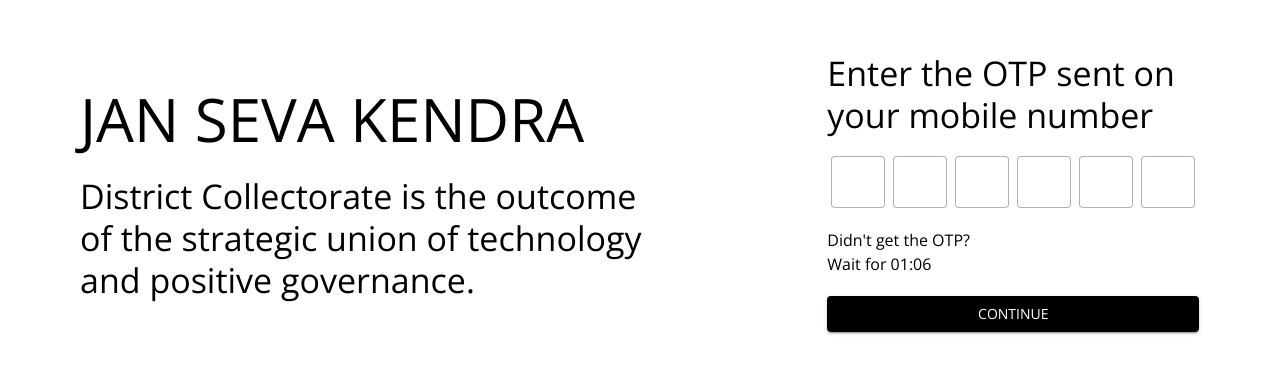
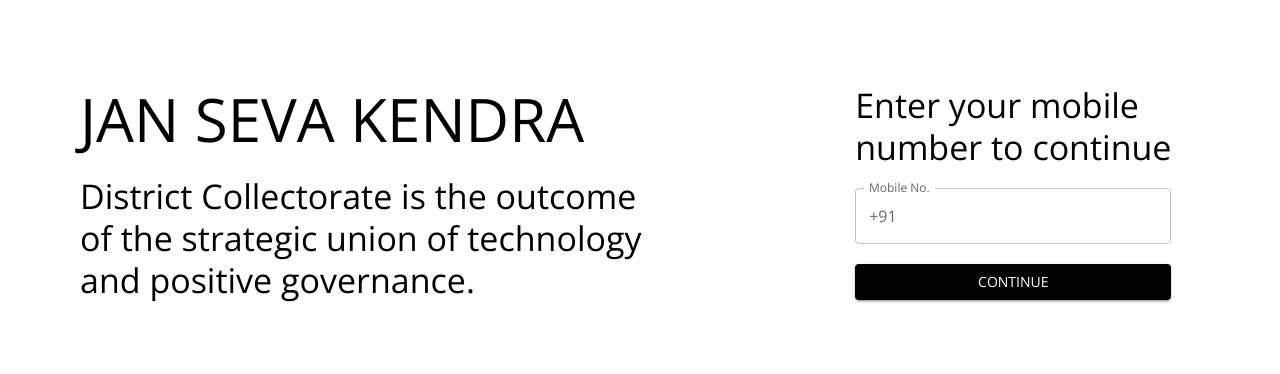
Before and after one commit to himansu9805/SSIP-Hackathon-2022, a React (Create React App) app: page / in a window 1280 px wide. Shown: the part 208-582 px from the top of the page. Built offline with nearby package versions, Linux system fonts and the light colour scheme.

Commit message:
Updated some code

```diff
--- a/package.json
+++ b/package.json
@@ -9,6 +9,7 @@
     "@testing-library/jest-dom": "^5.16.5",
     "@testing-library/react": "^13.4.0",
     "@testing-library/user-event": "^13.5.0",
+    "jquery": "^3.6.1",
     "react": "^18.2.0",
     "react-dom": "^18.2.0",
     "react-scripts": "5.0.1",
--- a/src/App.css
+++ b/src/App.css
@@ -52,3 +52,8 @@
   border-radius: 4px;
   border: 1px solid rgba(0, 0, 0, 0.3);
 }
+
+.hidden {
+  position: absolute;
+  left: -1000px;
+}
--- a/src/components/PhoneNumber.jsx
+++ b/src/components/PhoneNumber.jsx
@@ -8,13 +8,14 @@
 import { Box } from "@mui/system";
 import React from "react";
 
-function PhoneNumber() {
+function PhoneNumber(props) {
   return (
     <Box
       display={"flex"}
       justifyContent={"center"}
       alignItems={"center"}
       height="100%"
+      {...props}
     >
       <FormControl>
         <Typography variant="h4">
@@ -38,7 +39,9 @@
           }}
         />
         <br />
-        <Button variant="contained">Continue</Button>
+        <Button variant="contained" onClick={props.continueHandler}>
+          Continue
+        </Button>
       </FormControl>
     </Box>
   );
--- a/src/pages/Login.jsx
+++ b/src/pages/Login.jsx
@@ -1,32 +1,13 @@
-import {
-  TextField,
-  FormControl,
-  Typography,
-  Button,
-  Grid,
-  createTheme,
-  InputAdornment,
-} from "@mui/material";
+import { Typography, Grid } from "@mui/material";
 import { Box } from "@mui/system";
 import React from "react";
-import OTP from "../components/OTP";
 import PhoneNumber from "../components/PhoneNumber";
 
-const textInputTheme = createTheme({
-  components: {
-    MuiInput: {
-      styleOverrides: {
-        underline: {
-          "&&:hover::before": {
-            borderColor: "red",
-          },
-        },
-      },
-    },
-  },
-});
+function Login() {
+  const handleClick = () => {
+    console.log("hjdhdh");
+  };
 
-function Login() {
   return (
     <div className="loginContainer">
       <Grid container margin={0}>
@@ -48,7 +29,7 @@
           </Box>
         </Grid>
         <Grid xs={12} md={5} width="100%" height="100%">
-          <OTP />
+          <PhoneNumber continueHandler={handleClick} className="visible" />
         </Grid>
       </Grid>
     </div>
```
Also changed, not shown: 1 other file (tests, documents, lock files or other folders).
